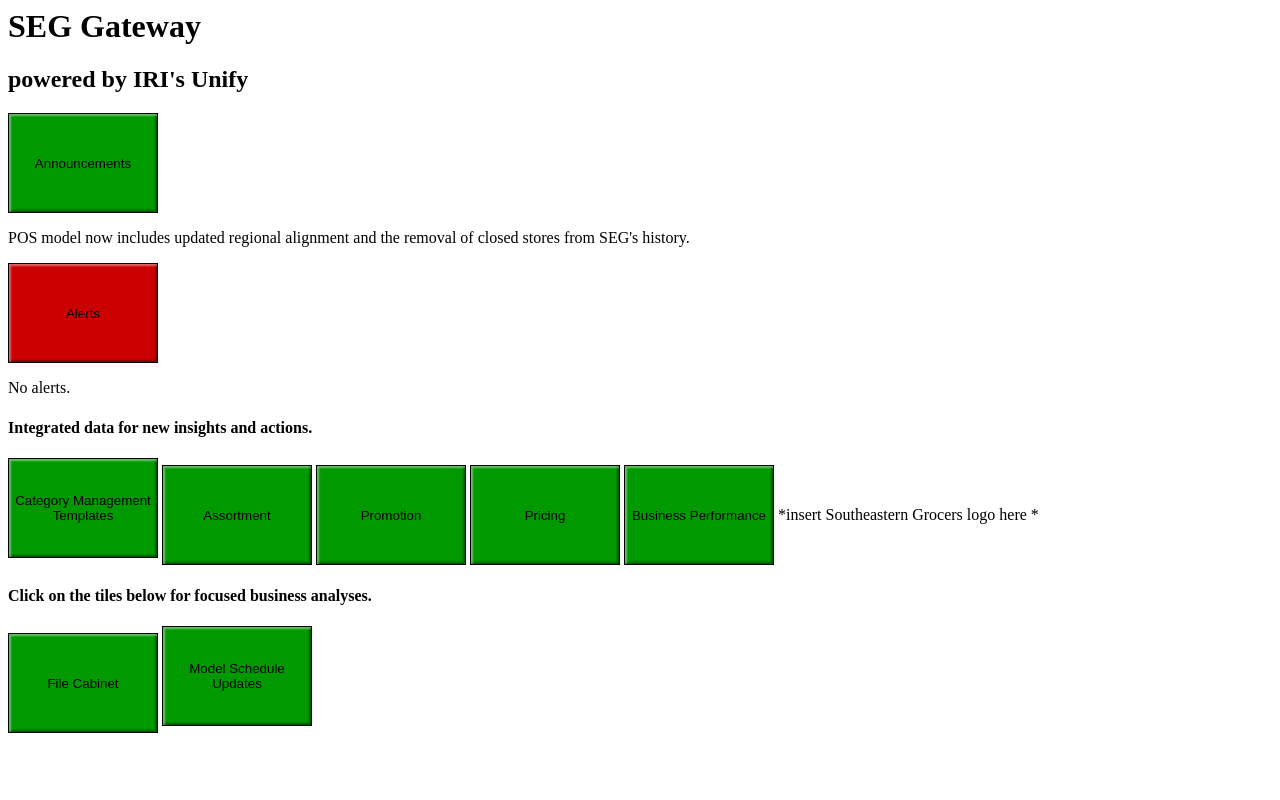
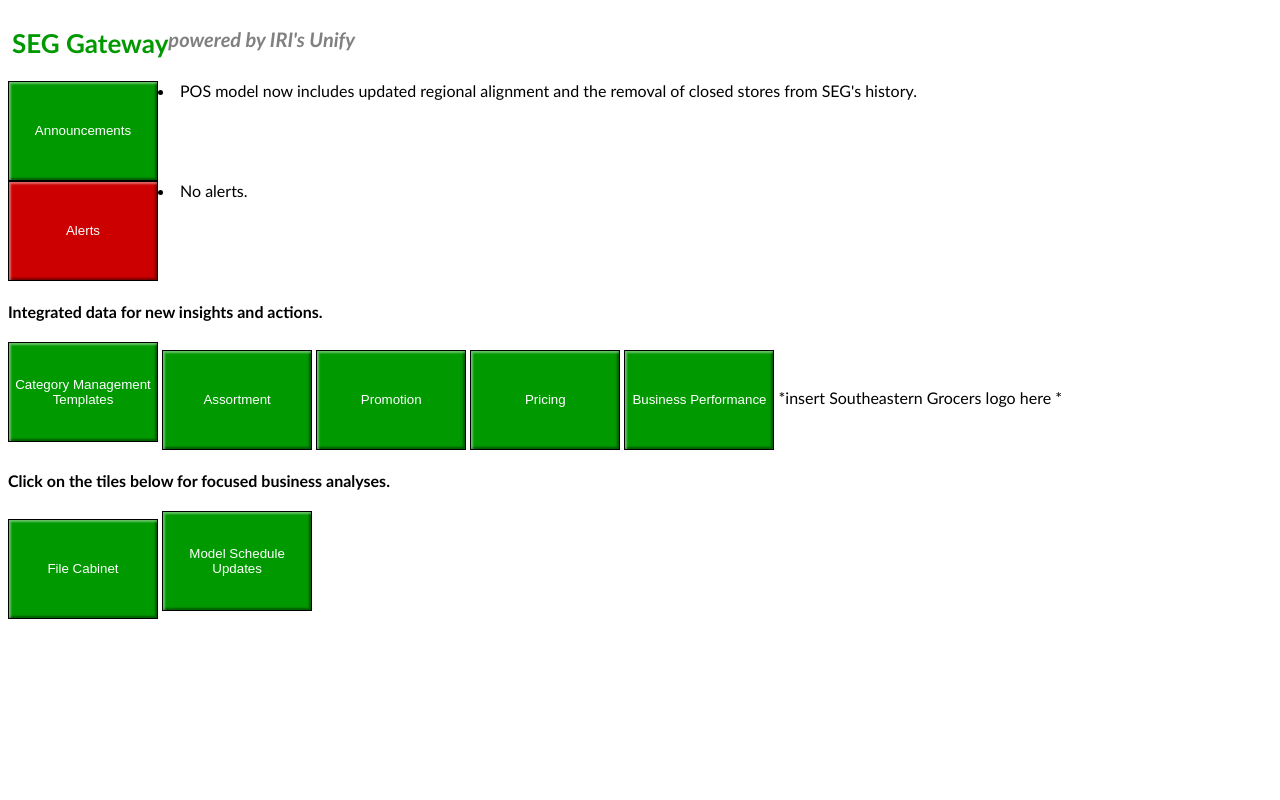
Before and after one commit to nataliewolff20/SEG, a PHP site: page / in a window 1280 px wide. Run offline with PHP 8.4, Linux system fonts and the light colour scheme.

Commit message:
css updates

```diff
--- a/app.css
+++ b/app.css
@@ -1,15 +1,43 @@
 body {
   /* background-color: pink; */
+  font-family: "Trebuchet MS", Helvetica, sans-serif;
+}
+
+h1 {
+  font-size: 26px;
+  color: #009900;
+}
+
+h2 {
+  font-size: 20px;
+  color: gray;
+  font-style: italic;
+}
+
+
+/* |HEADER| */
+.header {
+  display: flex;
+  padding: 2px;
+
+  margin: 2px;
+
+}
+
+.announcements, .alerts {
+  display: flex;
 }
 
 
 /* |BUTTONS| */
+
 
 #announcements {
   width: 150px;
   height: 100px;
 
   background: #009900;
+  color: white;
 
   border: 1px solid #000000;
 
@@ -23,6 +51,7 @@
   height: 100px;
 
   background: #cc0000;
+  color: white;
 
   border: 1px solid #000000;
 
@@ -36,6 +65,7 @@
   height: 100px;
 
   background: #009900;
+  color: white;
 
   border: 1px solid #000000;
 
--- a/index.html
+++ b/index.html
@@ -8,16 +8,26 @@
 </head>
 <body>
 
+<div class="header">
   <h1>SEG Gateway</h1>
   <h2>powered by IRI's Unify</h2>
+</div>
 
-<container id= topLeft>
+<div class="announcements">
+
   <button type="button" id=announcements>Announcements</button>
-    <p> POS model now includes updated regional alignment and the removal of closed stores from SEG's history.</p>
+    <li>POS model now includes updated regional alignment and the removal of closed stores from SEG's history.
+    </li>
+
+</div>
+
+<div class="alerts">
 
   <button type="button" id=alerts> Alerts </button>
-    <p> No alerts.</p>
-</container>
+    <li>No alerts.</li>
+
+</div>
+
 
   <container id=integradedData>
   <h4>Integrated data for new insights and actions.</h4>
```
